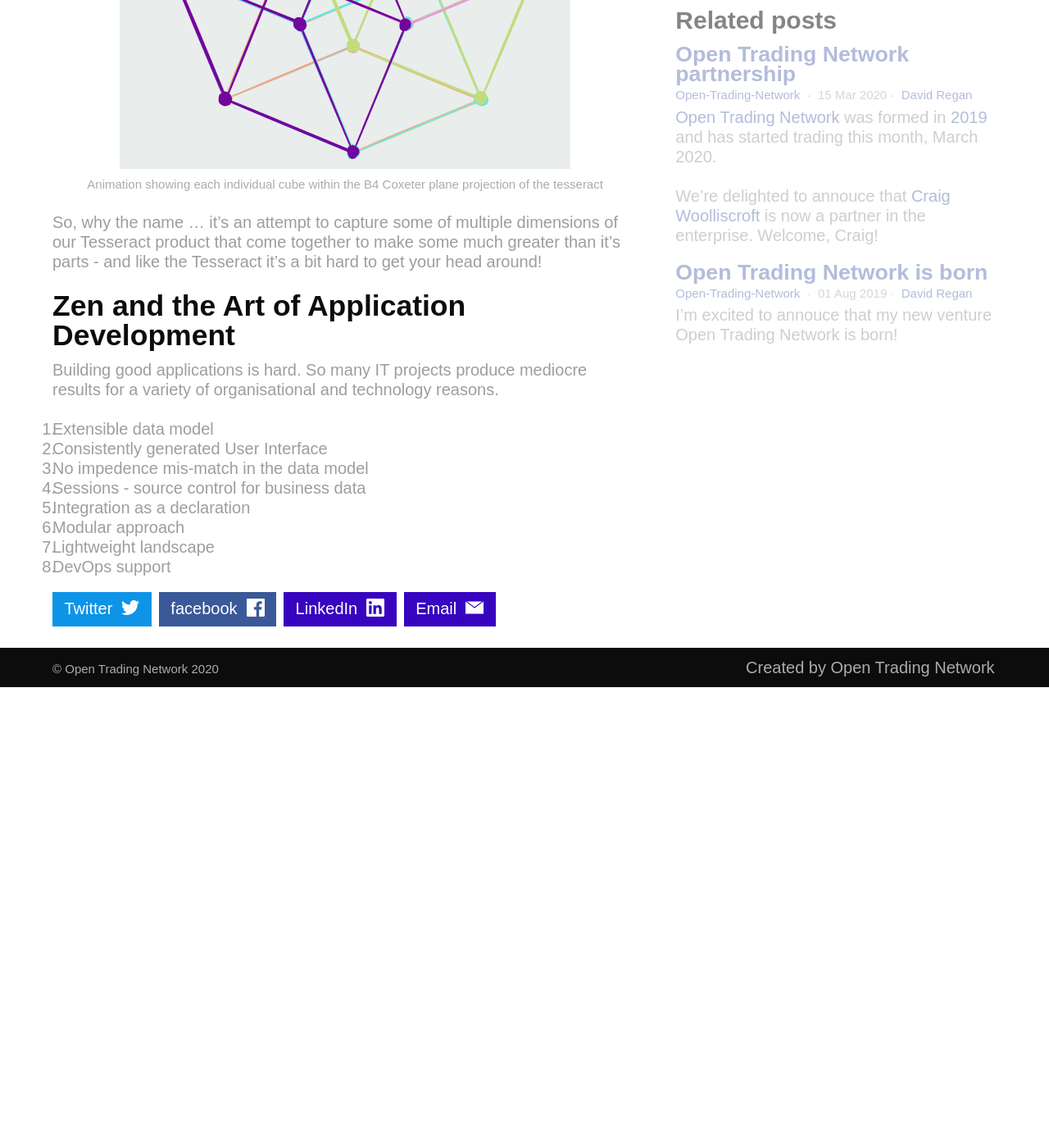
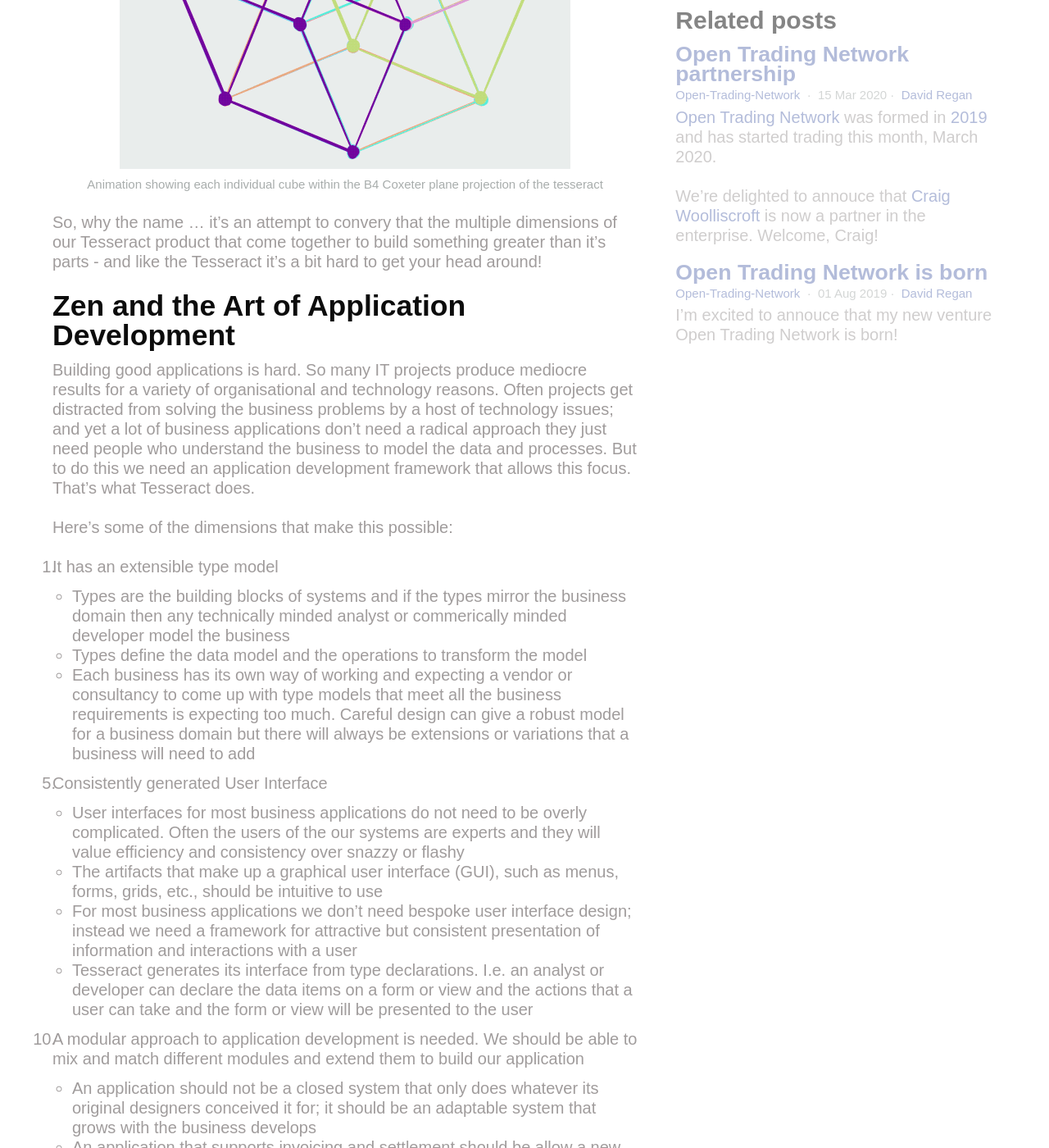
Before and after one commit to opentrading-net/opentrading-net.github.io, a Jekyll site: the page built from _posts/2020-04-20-what-is-tesseract.md, in a window 1280 px wide and 1400 px high, scrolled down 1959 px. Shown: the whole window at 82% size. Built offline with Jekyll 4.4.1, drawn with Linux system fonts in a browser that asks for light colours; before the commit the page ends 2797 px from its top, so only the background shows below that; some of the changed text lies outside the part shown.

Commit message:
tesseract

```diff
--- a/_posts/2020-04-20-what-is-tesseract.md
+++ b/_posts/2020-04-20-what-is-tesseract.md
@@ -19,35 +19,50 @@
 
 ## Tesseract
 
-Tesseract takes the concept of a scriptable, extensible data model and builds a system based on this idea from the ground up. It uses modern, off-the-shelf technolgies (e.g. C#, [Roslyn], [DevExtreme Widgets], [SQL Server], [Azure DevOps]) to build a light weight application landscape that allows technical BAs and developers to quickly build useful, performant applications.
+Tesseract takes the concept of a scriptable, extensible data model and builds a system based on this idea - from the ground up. It uses modern, off-the-shelf technolgies (e.g. C#, [Roslyn], [DevExtreme Widgets], [SQL Server], [Azure DevOps]) to build a light weight application landscape that allows technical BAs and developers to quickly build useful, performant applications.
 
 ## Why the name?
 
 > In geometry, the tesseract is the four-dimensional analogue of the cube; the tesseract is to the cube as the cube is to the square. Just as the surface of the cube consists of six square faces, the hypersurface of the tesseract consists of eight cubical cells. The tesseract is one of the six convex regular 4-polytopes.
 > -- <cite>[Wikipedia](https://en.wikipedia.org/wiki/Tesseract)</cite>
 
-In the same way as a cube can be unfolded as a net of six squares in two dimensions, a hyper cube can be unfolded from four dimensional space into a net of eight cubes in three dimensional space. You can't visualise this, of course, but this figure from Wikipedia tries hard to convet the idea...
+In the same way as a cube can be unfolded as a net of six squares in two dimensions, a hyper cube can be unfolded from four dimensional space into a net of eight cubes in three dimensional space. You can't visualise this, of course, but this figure from Wikipedia tries hard to convey the idea...
 
 {% include figure.html image="/assets/images/Net_of_tesseract.gif" caption="https://commons.wikimedia.org/wiki/File:Net_of_tesseract.gif" %}
 
-Those eight cubes can be seen directly if you draw a tesseract as a graph of 16 vertices and 32 edges where one of the cubes in highlighted.
+Those eight cubes can be seen directly if you draw a tesseract as a graph of 16 vertices and 32 edges - one is highlighted in purple here:
 
 {% include figure.html image="/assets/images/330px-Orthogonal_Tesseract_Gif-1.gif" caption="Animation showing each individual cube within the B4 Coxeter plane projection of the tesseract" %}
 
-So, why the name ... it's an attempt to capture some of multiple dimensions of our Tesseract product that come together to make some much greater than it's parts - and like the Tesseract it's a bit hard to get your head around!
+So, why the name ... it's an attempt to convery that the multiple dimensions of our Tesseract product that come together to build something greater than it's parts - and like the Tesseract it's a bit hard to get your head around!
 
 ## Zen and the Art of Application Development
 
-Building good applications is hard. So many IT projects produce mediocre results for a variety of organisational and technology reasons.
+Building good applications is hard. So many IT projects produce mediocre results for a variety of organisational and technology reasons. Often projects get distracted from solving the business problems by a host of technology issues; and yet a lot of business applications don't need a radical approach they just need people who understand the business to model the data and processes. But to do this we need an application development framework that allows this focus. That's what Tesseract does.
 
-1. Extensible data model
-2. Consistently generated User Interface
-3. No impedence mis-match in the data model
-4. Sessions - source control for business data
-5. Integration as a declaration
-6. Modular approach
-7. Lightweight landscape
-8. DevOps support
+Here's some of the dimensions that make this possible:
+
+1. It has an extensible type model
+    - Types are the building blocks of systems and if the types mirror the business domain then any technically minded analyst or commerically minded developer model the business
+    - Types define the data model and the operations to transform the model
+    - Each business has its own way of working and expecting a vendor or consultancy to come up with type models that meet all the business requirements is expecting too much. Careful design can give a robust model for a business domain but there will always be extensions or variations that a business will need to add
+1. Consistently generated User Interface
+    - User interfaces for most business applications do not need to be overly complicated. Often the users of the our systems are experts and they will value efficiency and consistency over snazzy or flashy
+    - The artifacts that make up a graphical user interface (GUI), such as menus, forms, grids, etc., should be intuitive to use
+    - For most business applications we don't need bespoke user interface design; instead we need a framework for attractive but consistent presentation of information and interactions with a user
+    - Tesseract generates its interface from type declarations. I.e. an analyst or developer can declare the data items on a form or view and the actions that a user can take and the form or view will be presented to the user
+1. A modular approach to application development is needed. We should be able to mix and match different modules and extend them to build our application
+    - An application should not be a closed system that only does whatever its original designers conceived it for; it should be an adaptable system that grows with the business develops
+    - An application that supports invoicing and settlement should be allow a new module that supports sales tax determination. The original designer should not have needed to have foreseen this requirement for it to be possible to add it at a later date
+1. No impedence mis-match in the data model
+   - Coding business logic in modern languages that use language-integrated queries on a data model closely aligned with the business domain is easy to maintain and develop
+   - There should be no disconnect between the persisted form of the data and the query form. The traditional way to build applications is to have a business logic model and a conversion from this to a persisted relational model. This means the business logic in the application is often divorced from the reporting or integration solutions. This is not ideal - there should be one model and one way to access it and manipulate it
+1. Sessions - source control for business data
+    - Most enterprise applications require robust auditing of data changes
+    - Development and deployment of applications require complex DevOps and
+1. Integration as a declaration
+1. Lightweight landscape
+1. DevOps support
 
 
 
```
